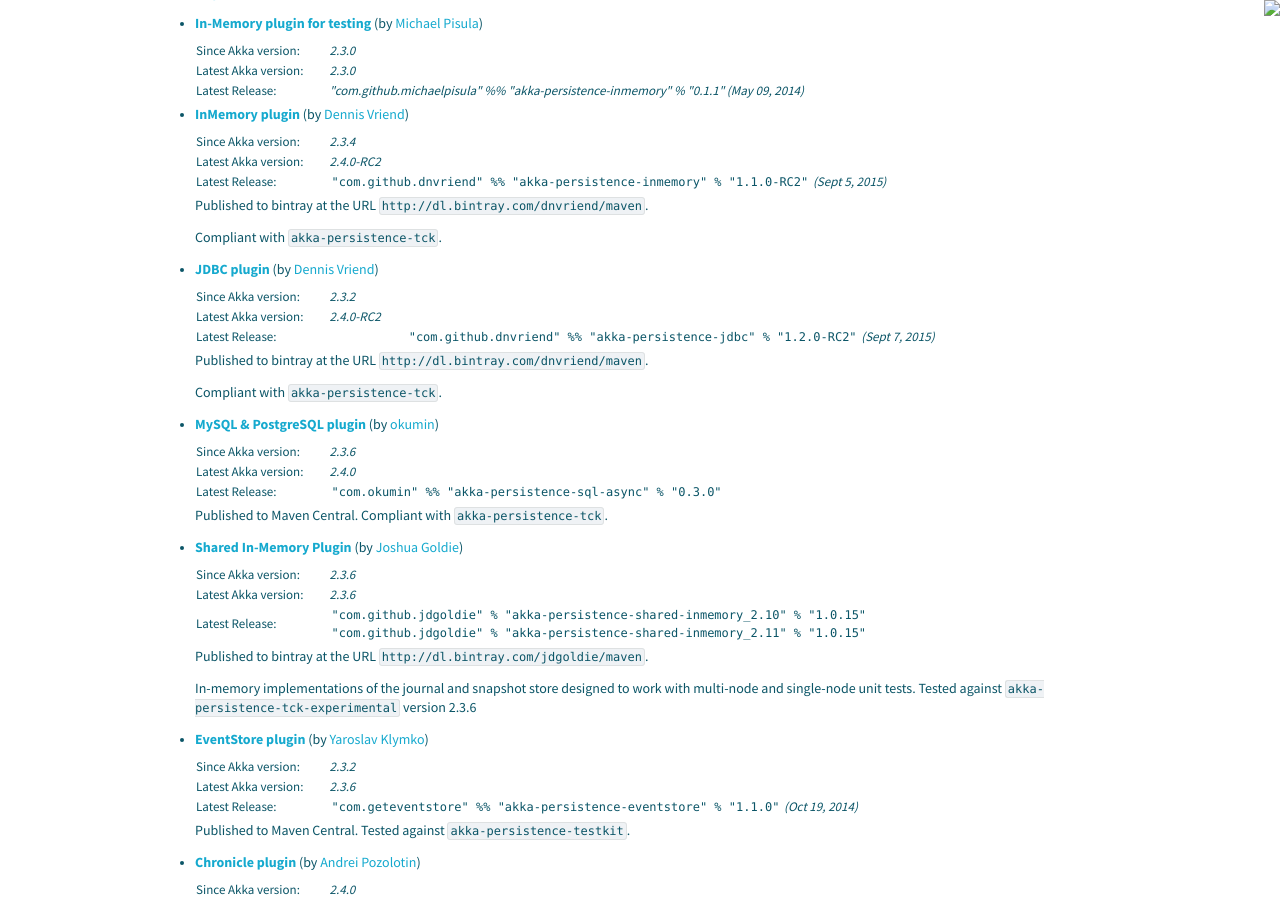
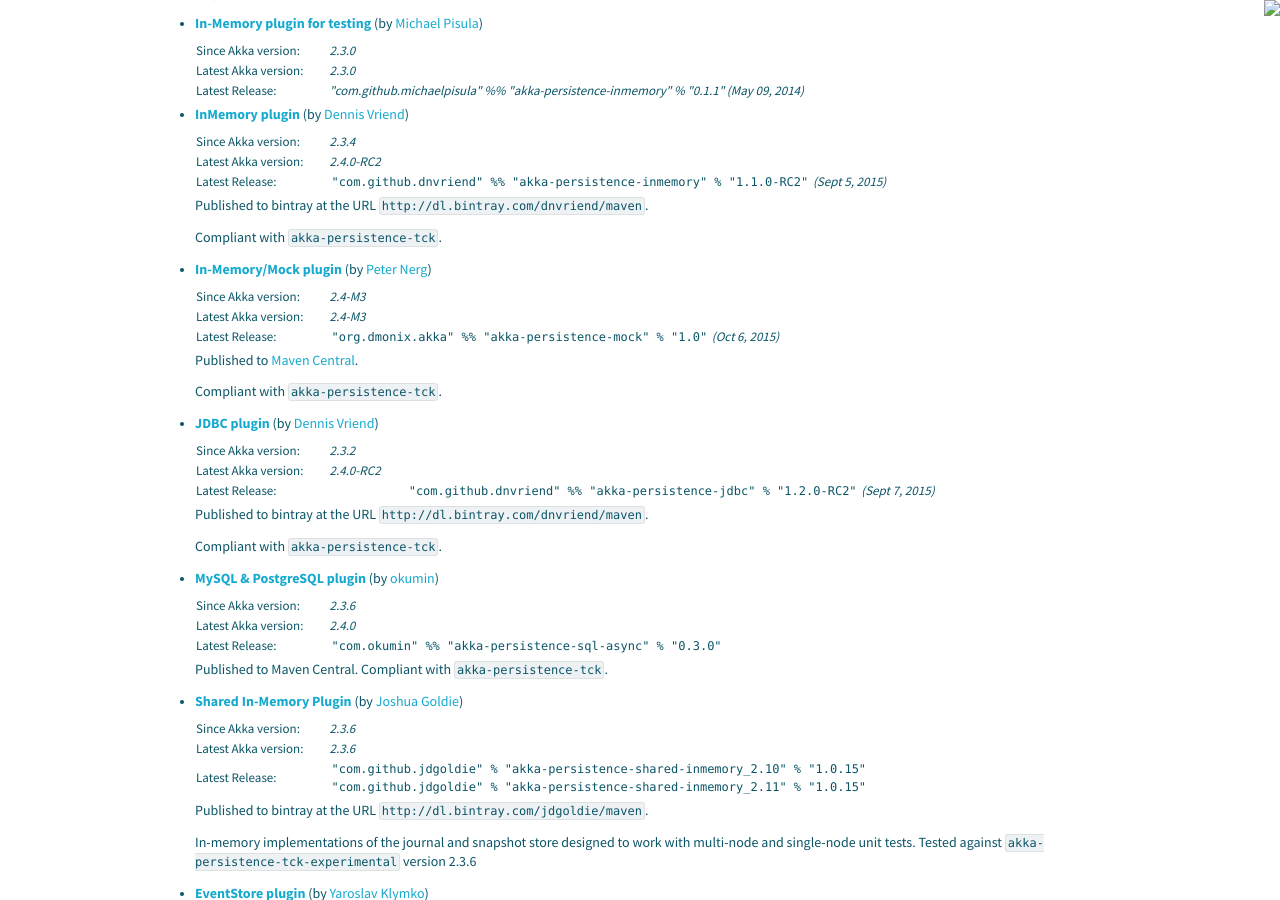
Before and after one commit to raboof/akka.github.com, a Jekyll site: the page built from community/index.md, in a window 1280 px wide and 900 px high, scrolled down 4703 px. Built offline with Jekyll 4.4.1, drawn with Linux system fonts in a browser that asks for light colours; some of the changed text lies outside the part shown.

Commit message:
Update index.md
Adding link to my mock/in-memory journal/snapshot plugin

```diff
--- a/community/index.md
+++ b/community/index.md
@@ -397,6 +397,21 @@
 
   Compliant with [`akka-persistence-tck`](http://doc.akka.io/docs/akka/2.4.0-RC2/scala/persistence.html#plugin-tck).
 
+* **[In-Memory/Mock plugin](https://github.com/pnerg/akka-persistence-mock)** (by [Peter Nerg](https://github.com/pnerg))
+
+  <table class="stats">
+  <tr><td>Since Akka version:</td><td>2.4-M3</td></tr>
+  <tr><td>Latest Akka version:</td><td>2.4-M3</td></tr>
+  <tr>
+    <td>Latest Release:</td>
+      <td><code>"org.dmonix.akka" %% "akka-persistence-mock" % "1.0"</code> (Oct 6, 2015)</td>
+  </tr>
+  </table>
+
+  Published to [Maven Central](http://search.maven.org/#search%7Cga%7C1%7Cg%3A%22org.dmonix.akka%22).
+
+  Compliant with [`akka-persistence-tck`](http://doc.akka.io/docs/akka/2.4-M3/scala/persistence.html#plugin-tck).
+
 * **[JDBC plugin](https://github.com/dnvriend/akka-persistence-jdbc)** (by [Dennis Vriend](https://github.com/dnvriend))
 
   <table class="stats">
@@ -604,6 +619,21 @@
   </table>
 
   Artifacts on [Maven Central](http://search.maven.org/#search%7Cga%7C1%7Cakka-persistence-chronicle). Compliant with [`akka-persistence-tck`](http://doc.akka.io/docs/akka/snapshot/scala/persistence.html#plugin-tck).
+
+* **[In-Memory/Mock plugin](https://github.com/pnerg/akka-persistence-mock)** (by [Peter Nerg](https://github.com/pnerg))
+
+  <table class="stats">
+  <tr><td>Since Akka version:</td><td>2.4-M3</td></tr>
+  <tr><td>Latest Akka version:</td><td>2.4-M3</td></tr>
+  <tr>
+    <td>Latest Release:</td>
+      <td><code>"org.dmonix.akka" %% "akka-persistence-mock" % "1.0"</code> (Oct 6, 2015)</td>
+  </tr>
+  </table>
+
+  Published to [Maven Central](http://search.maven.org/#search%7Cga%7C1%7Cg%3A%22org.dmonix.akka%22).
+
+  Compliant with [`akka-persistence-tck`](http://doc.akka.io/docs/akka/2.4-M3/scala/persistence.html#plugin-tck).
 
 ## Projects Using Akka
 
```
